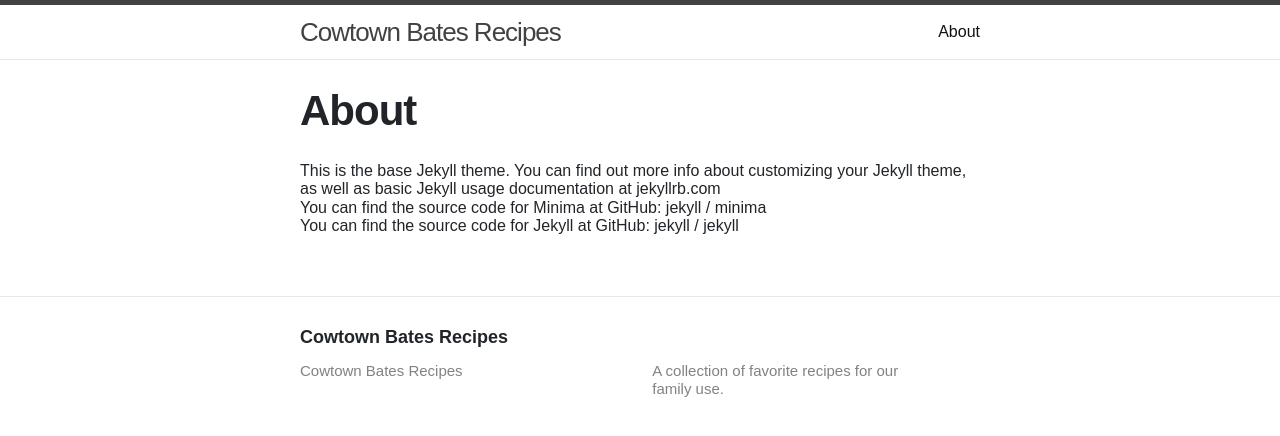
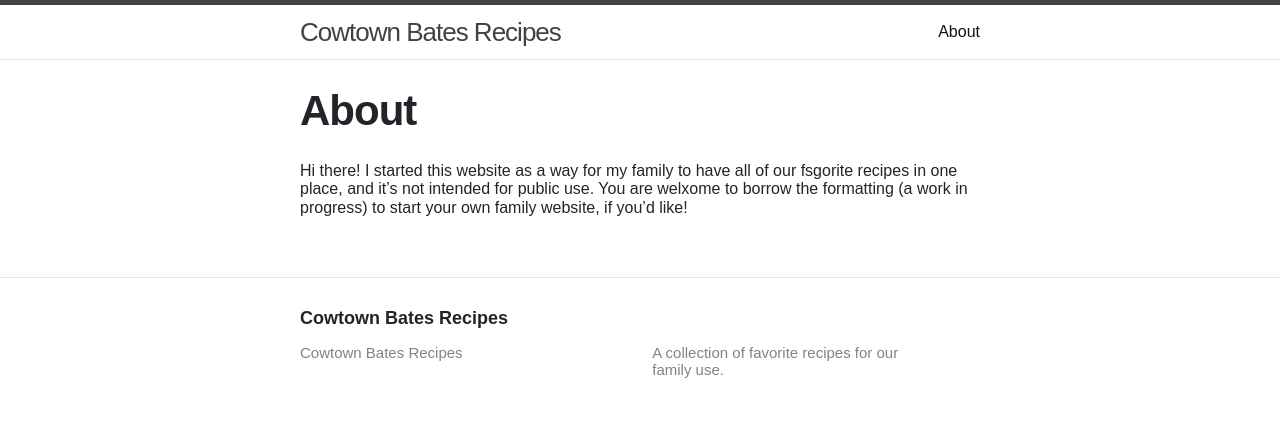
Before and after one commit to sfb1996/cookbook, a Jekyll site: the page built from about.markdown, in a window 1280 px wide. Shown: the top 436 px of the page. Built offline with Jekyll 4.4.1, drawn with Linux system fonts in a browser that asks for light colours.

Commit message:
Update about.markdown

```diff
--- a/about.markdown
+++ b/about.markdown
@@ -4,15 +4,4 @@ title: About
 permalink: /about/
 ---
 
-This is the base Jekyll theme. You can find out more info about customizing your Jekyll theme, as well as basic Jekyll usage documentation at [jekyllrb.com](https://jekyllrb.com/)
-
-You can find the source code for Minima at GitHub:
-[jekyll][jekyll-organization] /
-[minima](https://github.com/jekyll/minima)
-
-You can find the source code for Jekyll at GitHub:
-[jekyll][jekyll-organization] /
-[jekyll](https://github.com/jekyll/jekyll)
-
-
-[jekyll-organization]: https://github.com/jekyll
+Hi there! I started this website as a way for my family to have all of our fsgorite recipes in one place, and it's not intended for public use. You are welxome to borrow the formatting (a work in progress) to start your own family website, if you'd like!
```
